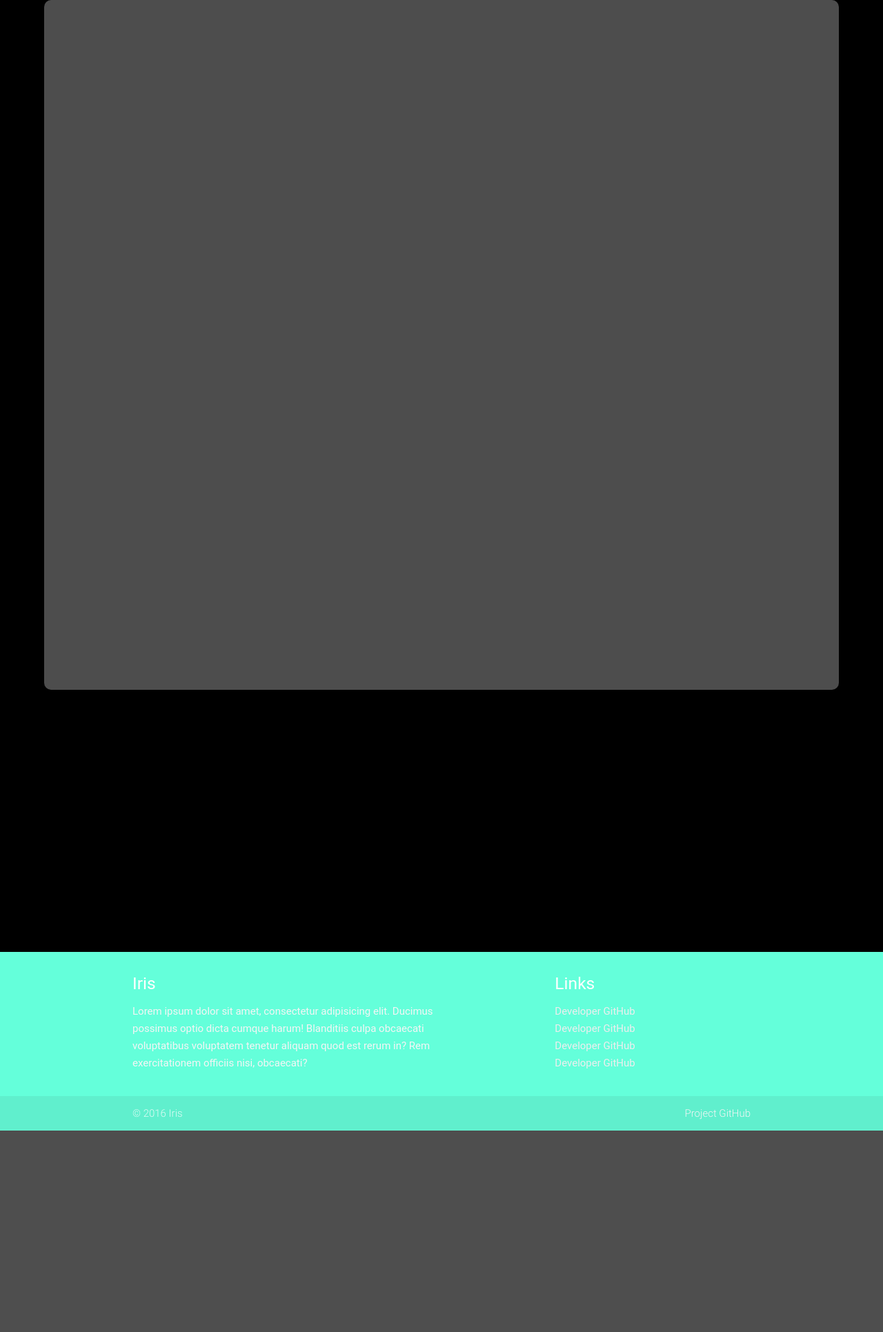
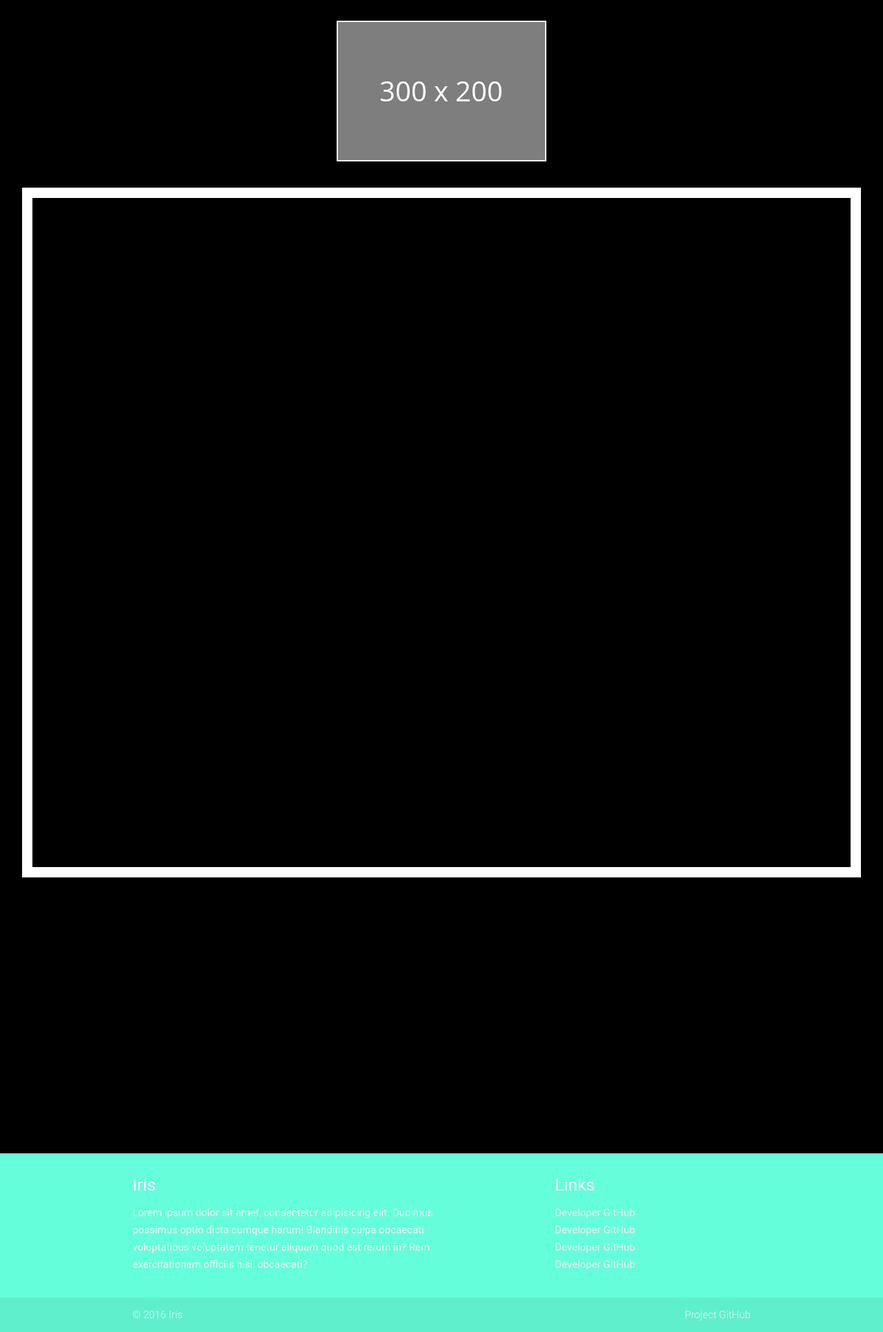
Before and after one commit to taylorem2787/PhotographyRater, a PHP site: page /public/profile.html in a window 1280 px wide. Shown: the part 112-2043 px from the top of the page at 69% size. Before the commit the page ends 1751 px from the top, so only its background shows below. Run offline with PHP 8.4, Linux system fonts and the light colour scheme; some libraries are stand-ins or nearby versions; some web fonts are replaced.

Commit message:
profile basic layout

```diff
--- a/public/css/profile.css
+++ b/public/css/profile.css
@@ -14,18 +14,34 @@ body {
 	min-height: 1000px;
 	color: white;
 	/*background-color: black !important;*/
-    background-color: rgba(255,255,255,0.3) !important;
-  /* 	background-image: url(../img/bokeh.png) !important;*/
-   	background-repeat: no-repeat;
-   	background-size: cover;
+   /* background: rgba(105, 105, 105, .3) !important;*/
 	column-count: 3;
 	line-height: 2;
-	width: 90%;
-	margin: auto;
+	width: 95%;
+	margin: 20px auto;
     -moz-column-gap: 0;
     -webkit-column-gap: 0;
     column-gap: 0;
-    border-radius: 10px;
+    /*border-radius: 10px;*/
+    border: white solid 15px;
+    padding: 10px auto;
+}
+.profile{
+	margin: 5px auto;
+}
+.container-rgb{
+	width: 95%;
+	margin: 20px auto;
+
+}
+.rgb-image{
+	margin: 10px auto;
+	border: 2px solid white;
+
+
+}
+profile-display img {
+	padding: 10px;
 }
 
 .nav-extended{
--- a/public/profile.html
+++ b/public/profile.html
@@ -56,13 +56,20 @@
  <!--  <div id="profile" class="col s12">My Profile</div>
   <div id="settings" class=" active col s12">Settings</div> -->
 
+    <div class="container-rgb center-align">
+      <div class="row">
+        <div class="col s12 m6 l12 center-align">
+          <img class="rgb-image center-align" src="img/rgbplaceholder.png">
+          <br>
+        </div>
+      </div>
+    </div>
 
   <div class="container-profile black" id="profile-display-top">
+
       <div class="row">
-    <div class="col sm12 m6">
-      <h1 class="nameInner"></h1>
-      <div class="profileImage"></div>
-        <div class="pink-light"></div>
+        <div class="col sm12 m6 l12">
+
             <!-- <div id="profile-display"></div> -->
           <!-- Profile Page -->
           <div id='profile'>
@@ -77,7 +84,7 @@
                   </div>
                 </div>
               </div>
-        </div>
+          </div> <!-- setting end -->
       </div>
     </div>
   </div>
```
Also changed, not shown: public/img/rgbplaceholder.png (added). Lines whose indentation alone changed are shown as unchanged.
